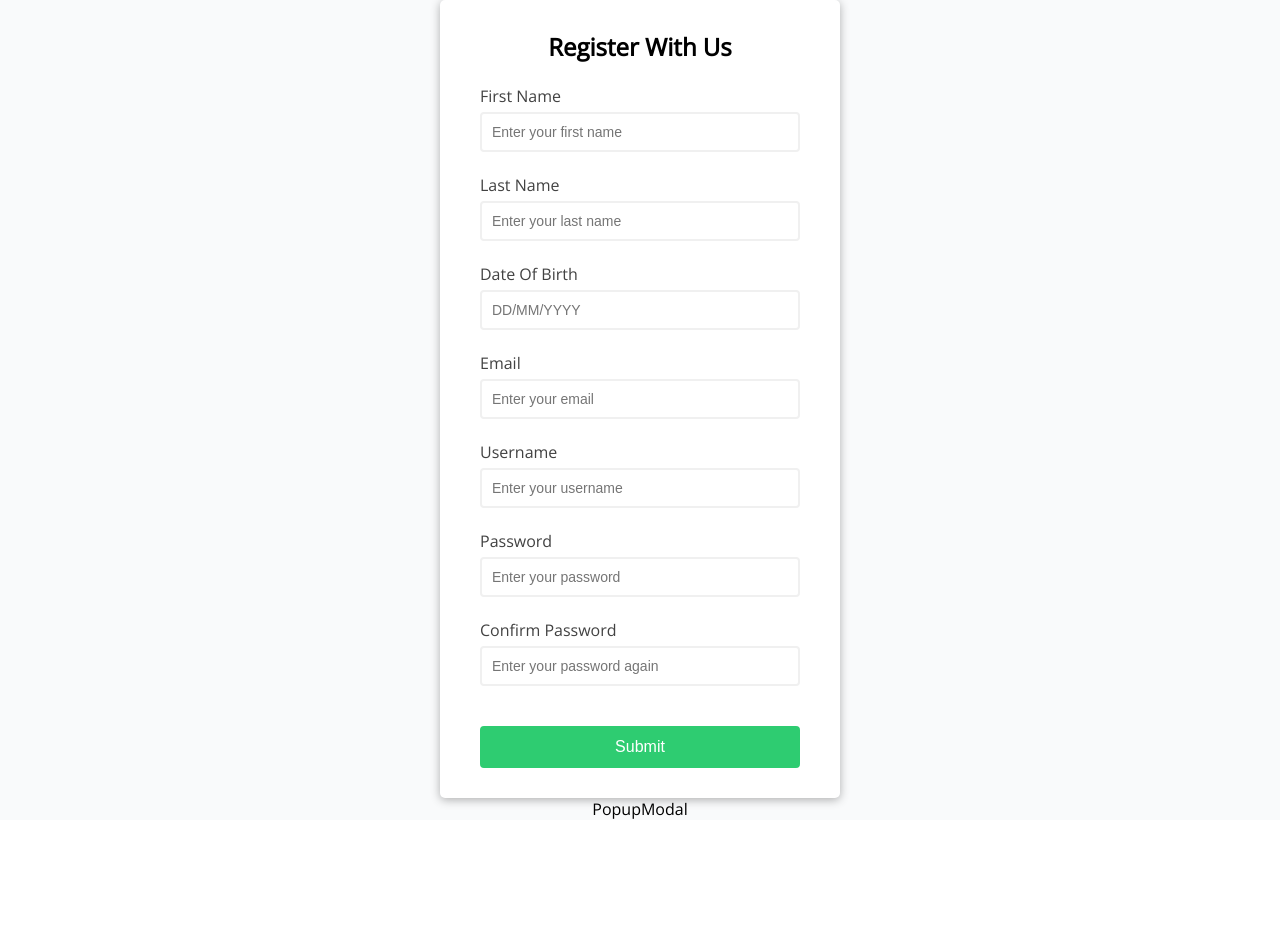
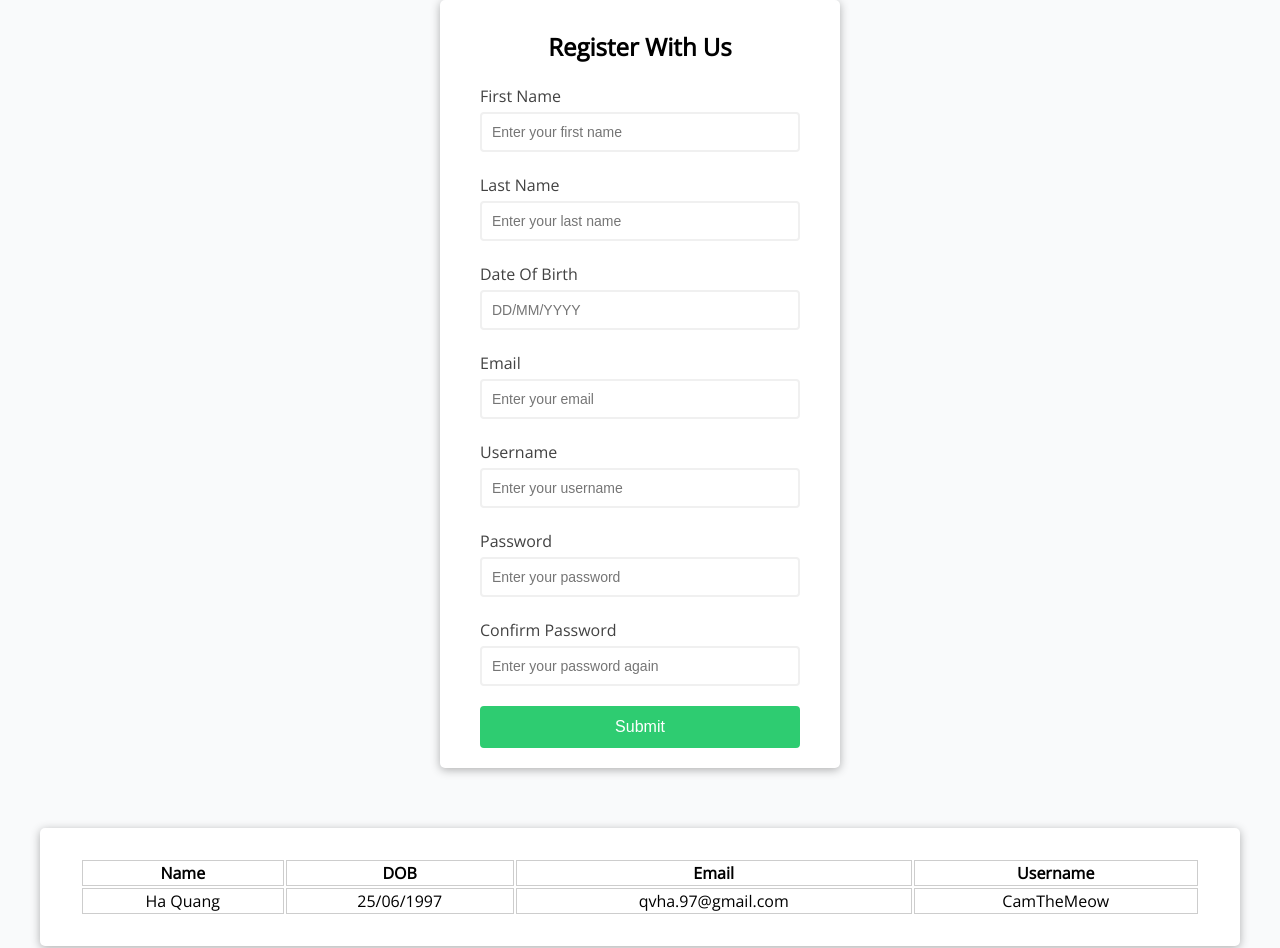
Before and after one commit to HelenQuang/Form-Validator-v2, a React (Create React App) app: page / in a window 1280 px wide. Shown: the top 948 px of the page. Before the commit the page ends 820 px from the top, so only its background shows below. Built offline with nearby package versions, Linux system fonts and the light colour scheme.

Commit message:
Add UserList

```diff
--- a/src/App.css
+++ b/src/App.css
@@ -24,12 +24,4 @@ form {
   background-color: #fff;
   border-radius: 5px;
   box-shadow: 0 2px 10px rgba(0, 0, 0, 0.3);
-  /* margin: 20px auto 20px auto; */
-  /* height: 100%; */
 }
-
-h2 {
-  text-align: center;
-  margin: 0 0 20px;
-  background-color: #fff;
-}
--- a/src/App.js
+++ b/src/App.js
@@ -1,30 +1,47 @@
 import "./App.css";
 import FormControl from "./Components/FormControl";
-import Button from "./Components/Button";
 import PopupModal from "./Components/PopupModal";
+import UserList from "./Components/UserList";
+import { useState } from "react";
 
 const App = () => {
-  const submitHandler = (e) => {
-    e.preventDefault();
-    console.log();
+  const [usersList, setUsersList] = useState([
+    {
+      key: 123,
+      firstname: "Ha",
+      lastname: "Quang",
+      birth: "25/06/1997",
+      email: "qvha.97@gmail.com",
+      username: "CamTheMeow",
+    },
+  ]);
+
+  const addNewUserHandler = (
+    userFirstname,
+    userLastname,
+    userBirth,
+    userEmail,
+    userUsername
+  ) => {
+    setUsersList((prevUsersList) => {
+      return [
+        ...prevUsersList,
+        {
+          key: Math.random(),
+          firstname: userFirstname,
+          lastname: userLastname,
+          birth: userBirth,
+          email: userEmail,
+          username: userUsername,
+        },
+      ];
+    });
   };
-
-  const getData = (data) => {
-    console.log(data);
-  };
-
-  const onClickHandler = () => {};
 
   return (
     <div className="container">
-      <form onSubmit={submitHandler}>
-        <h2>Register With Us</h2>
-        <FormControl getData={getData} />
-        <Button type={"submit"} onClick={onClickHandler}>
-          Submit
-        </Button>
-      </form>
-
+      <FormControl onAddNewUser={addNewUserHandler} />
+      <UserList users={usersList} />
       <PopupModal />
     </div>
   );
--- a/src/Components/Button.js
+++ b/src/Components/Button.js
@@ -1,8 +1,8 @@
 import styles from "../UI/Button.module.css";
 
-const Button = ({ type, onClick, children }) => {
+const Button = ({ type, children }) => {
   return (
-    <button type={type} className={styles.button} onClick={onClick}>
+    <button className={styles.button} type={type}>
       {children}
     </button>
   );
--- a/src/Components/FormControl.js
+++ b/src/Components/FormControl.js
@@ -1,19 +1,17 @@
+/* eslint-disable no-useless-escape */
 import styles from "../UI/FormControl.module.css";
 import Input from "./Input";
+import Button from "./Button";
 import { useState } from "react";
 
-const FormControl = ({ getData }) => {
+const FormControl = ({ onAddNewUser }) => {
   const [enteredFirstname, setEnteredFirstname] = useState("");
   const [enteredLastname, setEnteredLastname] = useState("");
   const [enteredDOB, setEnteredDOB] = useState("");
   const [enteredEmail, setEnteredEmail] = useState("");
-  const [enterUsername, setEnteredUsername] = useState("");
+  const [enteredUsername, setEnteredUsername] = useState("");
   const [enteredPassword1, setEnteredPassword1] = useState("");
   const [enteredPassword2, setEnteredPassword2] = useState("");
-
-  const data = enteredFirstname + enteredLastname;
-
-  getData(data);
 
   const firstnameChangeHandler = (e) => {
     setEnteredFirstname(e.target.value);
@@ -43,13 +41,72 @@ const FormControl = ({ getData }) => {
     setEnteredPassword2(e.target.value);
   };
 
+  const submitHandler = (e) => {
+    e.preventDefault();
+
+    //Check DOB validation
+    const DOBRegex =
+      /(((0|1)[0-9]|2[0-9]|3[0-1])\/(0[1-9]|1[0-2])\/((19|20)\d\d))$/;
+
+    if (!DOBRegex.test(enteredDOB.trim())) {
+      return;
+    }
+
+    //Check email validation
+    const emailRegex =
+      /^(([^<>()[\].,;:\s@\"]+(\.[^<>()[\]\.,;:\s@\"]+)*)|(\".+\"))@(([^<>()[\]\.,;:\s@\"]+\.)+[^<>()[\]\.,;:\s@\"]{2,})$/i;
+
+    if (!emailRegex.test(enteredEmail.trim())) {
+      return;
+    }
+
+    //Check Password match:
+    if (enteredPassword1 !== enteredPassword2) {
+      return;
+    }
+
+    //Check required:
+    if (
+      enteredFirstname.trim().length === 0 ||
+      enteredLastname.trim().length === 0 ||
+      enteredDOB.trim().length === 0 ||
+      enteredEmail.trim().length === 0 ||
+      enteredUsername.trim().length === 0 ||
+      enteredPassword1.trim().length === 0 ||
+      enteredPassword2.trim().length === 0
+    ) {
+      return;
+    }
+
+    onAddNewUser(
+      enteredFirstname,
+      enteredLastname,
+      enteredDOB,
+      enteredEmail,
+      enteredUsername,
+      enteredPassword1,
+      enteredPassword2
+    );
+
+    //Empty inputs:
+    setEnteredFirstname("");
+    setEnteredLastname("");
+    setEnteredDOB("");
+    setEnteredEmail("");
+    setEnteredUsername("");
+    setEnteredPassword1("");
+    setEnteredPassword2("");
+  };
+
   return (
-    <div className={styles["form-control"]}>
+    <form onSubmit={submitHandler} className={styles["form-control"]}>
+      <h2>Register With Us</h2>
       <Input
         label={"First Name"}
         placeholder={"Enter your first name"}
         type={"text"}
         onChange={firstnameChangeHandler}
+        value={enteredFirstname}
       />
 
       <Input
@@ -57,6 +114,7 @@ const FormControl = ({ getData }) => {
         placeholder={"Enter your last name"}
         type={"text"}
         onChange={lastnameChangeHandler}
+        value={enteredLastname}
       />
 
       <Input
@@ -64,6 +122,7 @@ const FormControl = ({ getData }) => {
         placeholder={"DD/MM/YYYY"}
         type={"text"}
         onChange={DOBChangeHandler}
+        value={enteredDOB}
       />
 
       <Input
@@ -71,6 +130,7 @@ const FormControl = ({ getData }) => {
         placeholder={"Enter your email"}
         type={"text"}
         onChange={emailChangeHandler}
+        value={enteredEmail}
       />
 
       <Input
@@ -78,6 +138,7 @@ const FormControl = ({ getData }) => {
         placeholder={"Enter your username"}
         type={"text"}
         onChange={usernameChangeHandler}
+        value={enteredUsername}
       />
 
       <Input
@@ -85,6 +146,7 @@ const FormControl = ({ getData }) => {
         placeholder={"Enter your password"}
         type={"password"}
         onChange={password1ChangeHandler}
+        value={enteredPassword1}
       />
 
       <Input
@@ -92,8 +154,11 @@ const FormControl = ({ getData }) => {
         placeholder={"Enter your password again"}
         type={"password"}
         onChange={password2ChangeHandler}
+        value={enteredPassword2}
       />
-    </div>
+
+      <Button type={"submit"}>Submit</Button>
+    </form>
   );
 };
 
--- a/src/Components/Input.js
+++ b/src/Components/Input.js
@@ -1,8 +1,13 @@
-const Input = ({ type, label, placeholder }) => {
+const Input = ({ type, label, placeholder, onChange, value }) => {
   return (
     <div>
       <label>{label}</label>
-      <input type={type} placeholder={placeholder} />
+      <input
+        type={type}
+        placeholder={placeholder}
+        onChange={onChange}
+        value={value}
+      />
     </div>
   );
 };
--- /dev/null
+++ b/src/Components/UserList.js
@@ -0,0 +1,36 @@
+import styles from "../UI/UserList.module.css";
+
+const UserList = ({ users }) => {
+  return (
+    // <ul className={styles["user-list"]}>
+    //   {users.map((user) => (
+    //     <li>
+    //       Name:{user.firstname} {user.lastname}
+    //       Birthday:{user.birth}
+    //       Email:{user.email}
+    //     </li>
+    //   ))}
+    // </ul>
+    <table className={styles["user-table"]}>
+      <tr>
+        <th>Name</th>
+        <th>DOB</th>
+        <th>Email</th>
+        <th>Username</th>
+      </tr>
+
+      {users.map((user) => (
+        <tr>
+          <td>
+            {user.firstname} {user.lastname}
+          </td>
+          <td>{user.birth}</td>
+          <td>{user.email}</td>
+          <td>{user.username}</td>
+        </tr>
+      ))}
+    </table>
+  );
+};
+
+export default UserList;
--- a/src/UI/FormControl.module.css
+++ b/src/UI/FormControl.module.css
@@ -2,6 +2,12 @@
   margin-bottom: 10px;
   padding-bottom: 20px;
   position: relative;
+}
+
+h2 {
+  text-align: center;
+  margin: 0 0 20px;
+  background-color: #fff;
 }
 
 .form-control label {
--- /dev/null
+++ b/src/UI/UserList.module.css
@@ -0,0 +1,17 @@
+.user-table {
+  width: 1200px;
+  height: auto;
+  padding: 30px 40px;
+  background-color: #fff;
+  border-radius: 5px;
+  box-shadow: 0 2px 10px rgba(0, 0, 0, 0.3);
+  margin-top: 50px;
+}
+
+.user-table table,
+th,
+td {
+  border: 1px solid rgba(0, 0, 0, 0.198);
+  border-collapse: collapse;
+  text-align: center;
+}
```
